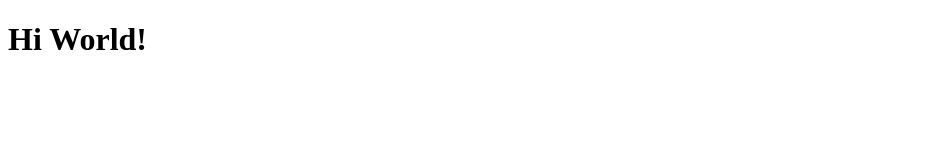
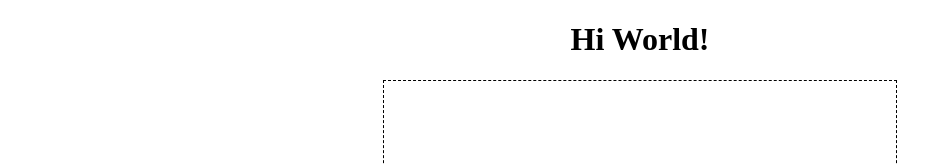
Before and after one commit to zpchavez/ga-game-template, a website built with webpack: page src/index.html in a window 1280 px wide. Shown: the top 164 px of the page, without its empty margins (0-952 px from the left). Built offline with nearby package versions, Linux system fonts and the light colour scheme.

Commit message:
basic ga setup

```diff
--- a/src/index.html
+++ b/src/index.html
@@ -6,7 +6,7 @@
 </head>
 
 <body>
-  <h1>Hi World!</h1>
+  <h1 style="text-align: center">Hi World!</h1>
   <script src="app.js"></script>
 </body>
 </html>
--- a/src/main.js
+++ b/src/main.js
@@ -1 +1,20 @@
-import Ga from '../lib/ga';
+require('../lib/ga');
+const ga = window.ga;
+
+const play = () => {
+
+}
+
+var g = ga(
+  512,
+  512,
+  () => {
+    g.canvas.style.border = "1px black dashed";
+    g.canvas.style.display = "block";
+    g.canvas.style.margin = "auto";
+    g.backgroundColor = "white";
+    g.state = play;
+  }
+);
+
+g.start();
```
